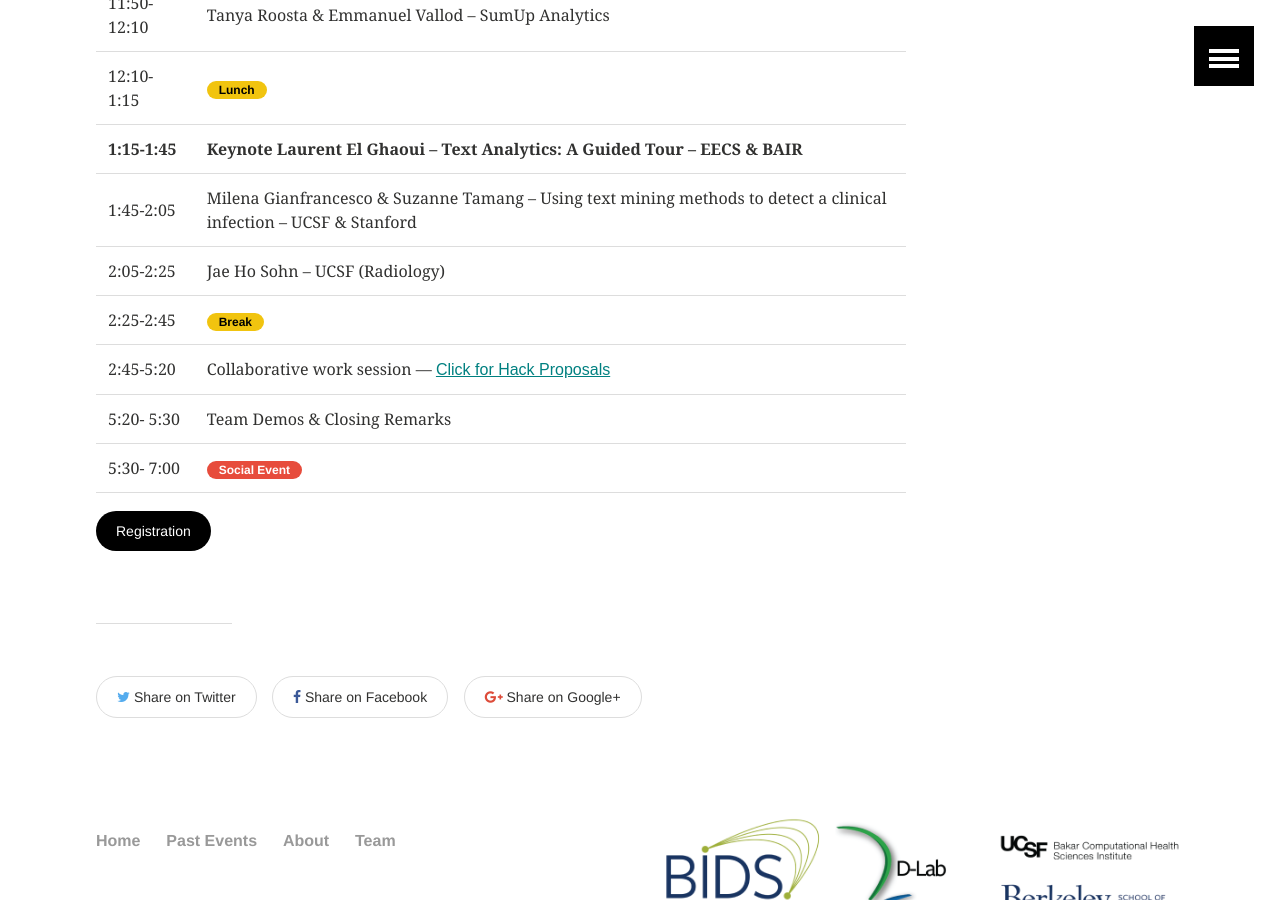
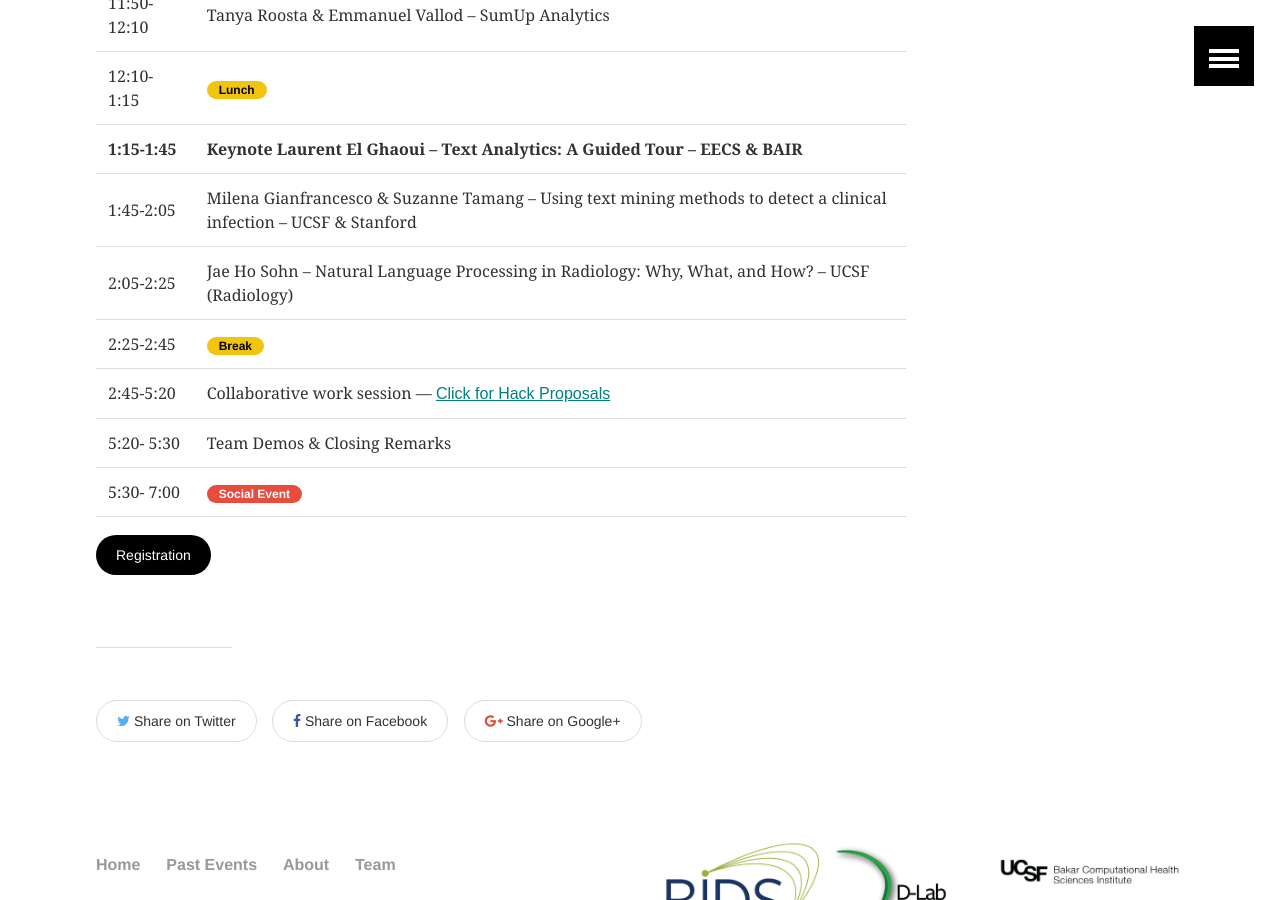
Before and after one commit to TextXD/textxd.github.io, a Jekyll site: the page built from programs/textxd2018.md, in a window 1280 px wide and 900 px high, scrolled down 3356 px. Built offline with Jekyll 4.4.1, drawn with Linux system fonts in a browser that asks for light colours.

Commit message:
Update textxd2018.md

```diff
--- a/programs/textxd2018.md
+++ b/programs/textxd2018.md
@@ -88,7 +88,7 @@ image:
 | 12:10-1:15   | <span class="badge warning">Lunch</span> <br/> |
 | **1:15-1:45**    | **Keynote Laurent El Ghaoui -- Text Analytics: A Guided Tour -- EECS & BAIR** |
 | 1:45-2:05    |  Milena Gianfrancesco & Suzanne Tamang -- Using text mining methods to detect a clinical infection -- UCSF & Stanford |
-| 2:05-2:25    |  Jae Ho Sohn --  UCSF (Radiology) |
+| 2:05-2:25    |  Jae Ho Sohn -- Natural Language Processing in Radiology: Why, What, and How? -- UCSF (Radiology) |
 | 2:25-2:45    | <span class="badge warning">Break</span> |
 | 2:45-5:20    |  Collaborative work session --- <a href="https://public.etherpad-mozilla.org/p/TextXD2018"> Click for Hack Proposals</a> |
 | 5:20- 5:30   | Team Demos & Closing Remarks  |
```
